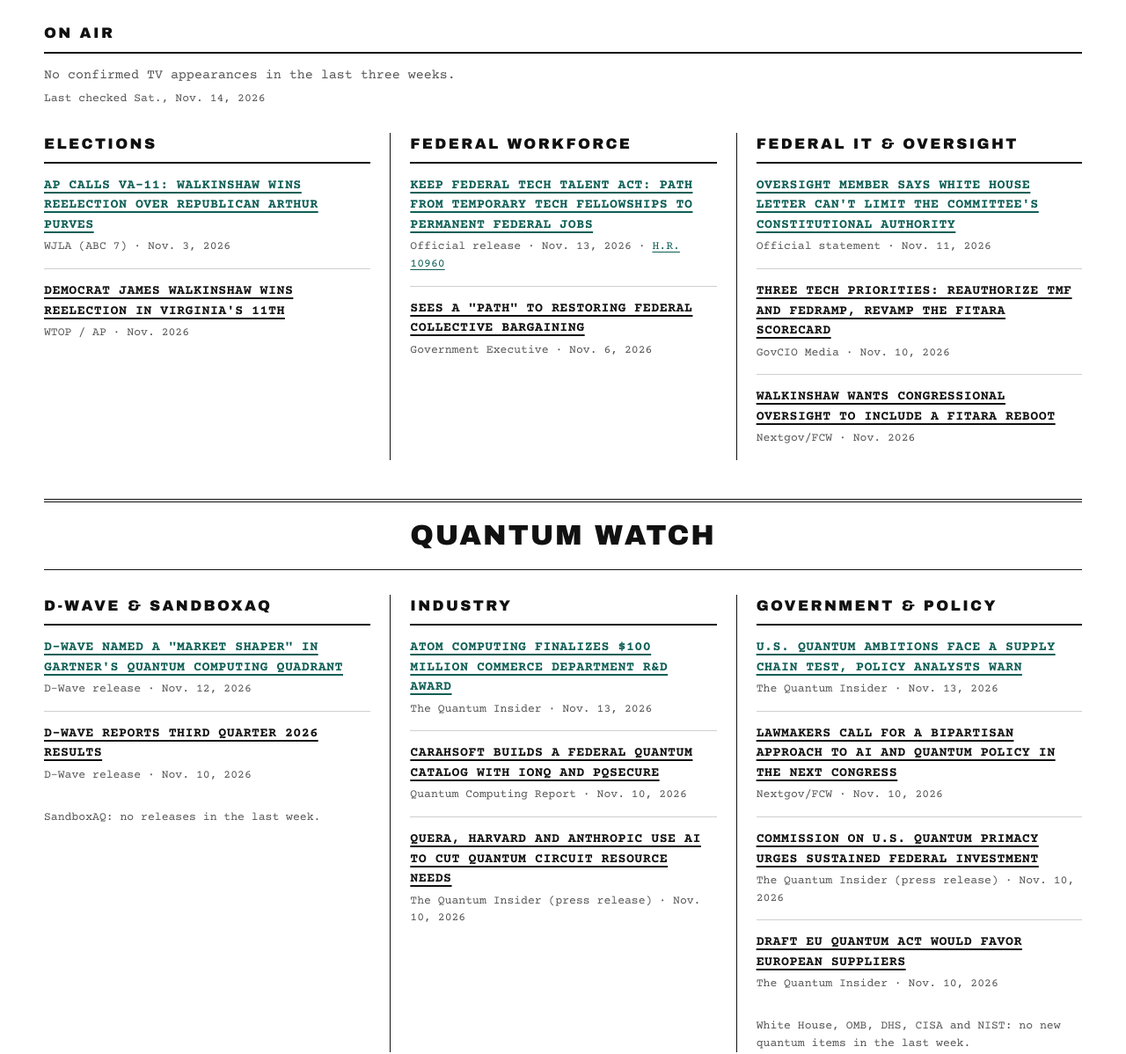
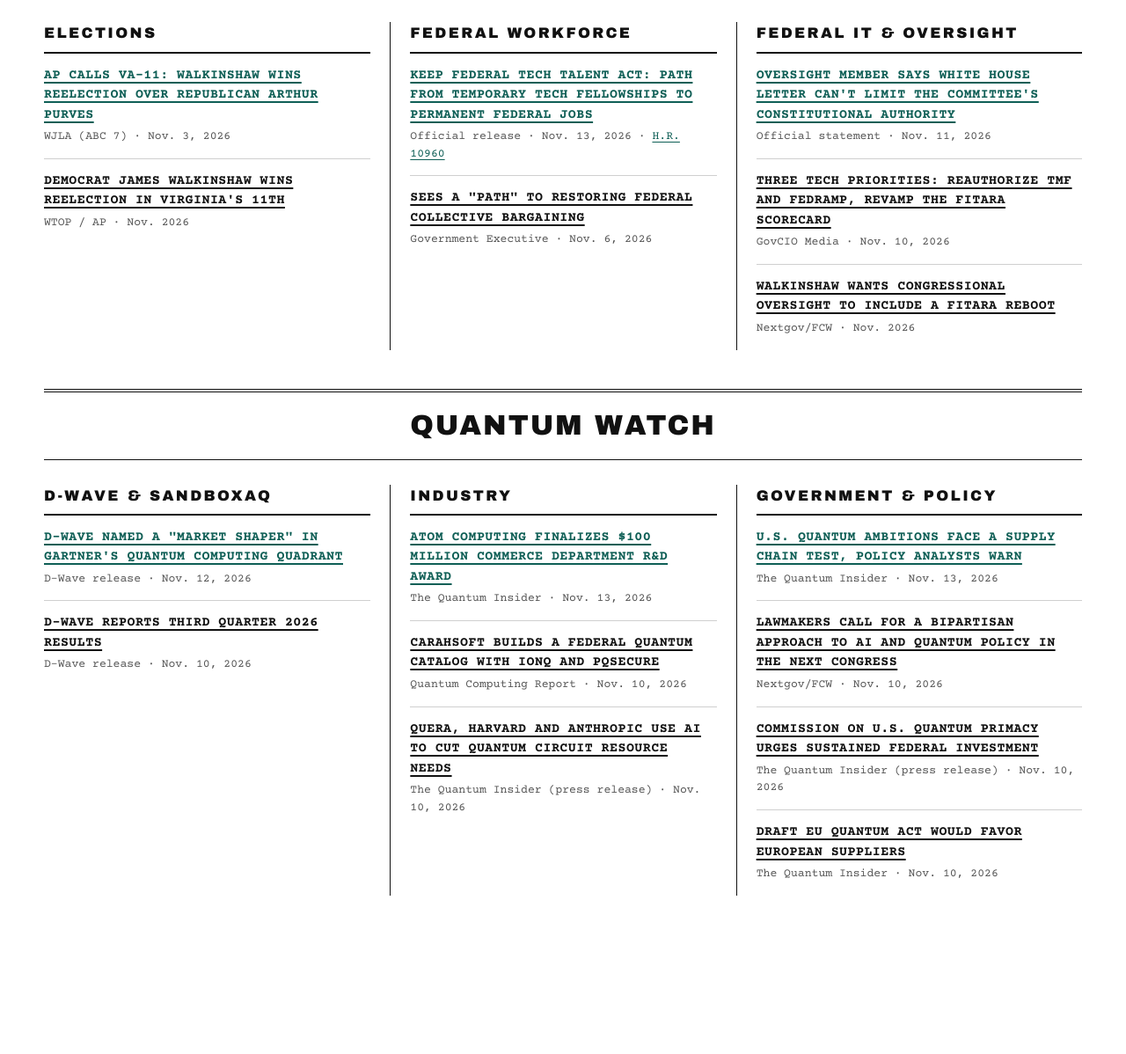
Before and after one commit to alanvalsosa/kdriven-site, a plain HTML site: page index.html in a window 1280 px wide. Shown: the part 605-1803 px from the top of the page at 88% size. After the commit the page ends 1679 px from the top, so only its background shows below. Drawn offline with nearby package versions, Linux system fonts and the light colour scheme.

Commit message:
Hide 'On Air' section and remove release notes
Updated the 'on air' section to be hidden and removed notes about recent releases.

```diff
--- a/index.html
+++ b/index.html
@@ -86,10 +86,8 @@ li:first-child > a { color: var(--accent); }
   <h2 class="watch">James Walkinshaw Watch</h2>
 
   <!-- ONAIR-START -->
-  <section class="onair">
+  <section class="onair" hidden>
     <h2>On Air</h2>
-    <p class="empty">No confirmed TV appearances in the last three weeks.</p>
-    <p class="checked">Last checked Sat., Nov. 14, 2026</p>
   </section>
   <!-- ONAIR-END -->
 
@@ -129,7 +127,6 @@ li:first-child > a { color: var(--accent); }
       <li><a href="https://www.dwavequantum.com/company/newsroom/press-release/d-wave-named-a-market-shaper-as-of-november-2026-in-the-gartner-emerging-market-quadrant-for-quantum-computing-established-vendors/">D-Wave named a "Market Shaper" in Gartner's quantum computing quadrant</a><span class="src">D-Wave release · Nov. 12, 2026</span></li>
       <li><a href="https://www.dwavequantum.com/company/newsroom/press-release/d-wave-reports-third-quarter-2026-results/">D-Wave reports third quarter 2026 results</a><span class="src">D-Wave release · Nov. 10, 2026</span></li>
     </ul>
-    <p class="note">SandboxAQ: no releases in the last week.</p>
   </section>
 
   <section>
@@ -149,7 +146,6 @@ li:first-child > a { color: var(--accent); }
       <li><a href="https://thequantuminsider.com/2026/11/10/commission-on-u-s-quantum-primacy-urges-sustained-investment-to-turn-quantum-discovery-into-american-advantage/">Commission on U.S. Quantum Primacy urges sustained federal investment</a><span class="src">The Quantum Insider (press release) · Nov. 10, 2026</span></li>
       <li><a href="https://thequantuminsider.com/2026/11/10/draft-eu-quantum-act-would-favor-european-suppliers-set-computing-and-security-targets/">Draft EU Quantum Act would favor European suppliers</a><span class="src">The Quantum Insider · Nov. 10, 2026</span></li>
     </ul>
-    <p class="note">White House, OMB, DHS, CISA and NIST: no new quantum items in the last week.</p>
   </section>
   </div>
 </div>
```
